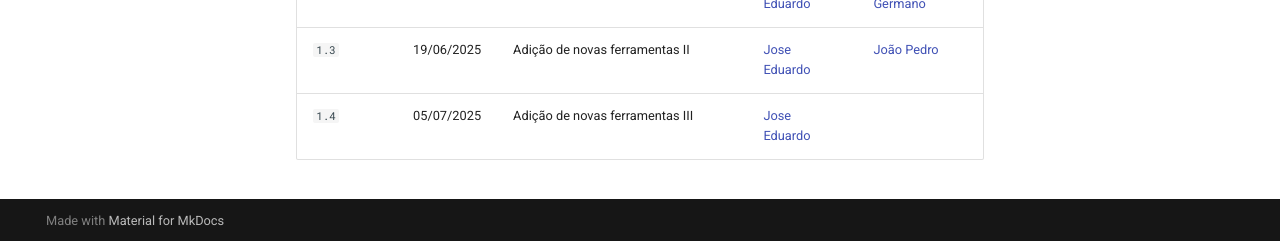
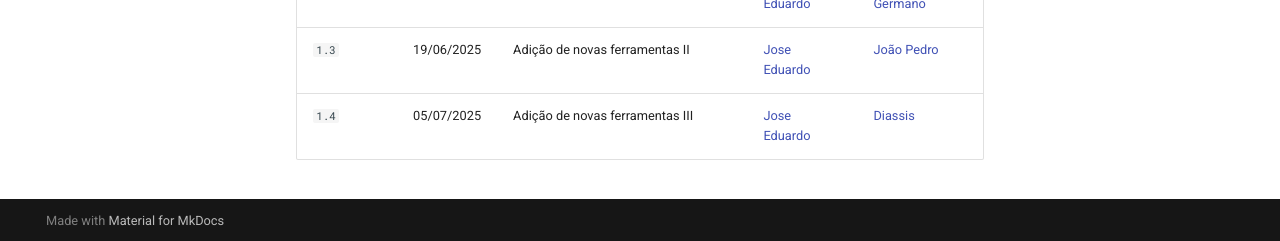
Before and after one commit to Requisitos-de-Software/2025.1-Meu-INSS, an MkDocs documentation site: the page built from docs/planejamento/ferramentas.md, in a window 1280 px wide and 900 px high, scrolled down 2666 px. Shown: the part 656-897 px from the top of the window. Built offline with MkDocs 1.6.1 and Material for MkDocs 9.7.7, drawn with Linux system fonts in a browser that asks for light colours; comment, search, counter and statistics services are not loaded.

Commit message:
update revisor ferramentas

```diff
--- a/docs/planejamento/ferramentas.md
+++ b/docs/planejamento/ferramentas.md
@@ -68,4 +68,4 @@ Versão |   Data  | Descrição | Autor(es) | Revisor(es)
 `1.1` | 13/04/2025 | Adição de ferramentas | [Jose Eduardo](https://github.com/jevprado) | [Thales Germano](https://github.com/thalesgvl) |
 `1.2` | 21/04/2025 | Adição de novas ferramentas | [Jose Eduardo](https://github.com/jevprado) | [Thales Germano](https://github.com/thalesgvl) |
 `1.3` | 19/06/2025 | Adição de novas ferramentas II | [Jose Eduardo](https://github.com/jevprado) | [João Pedro](https://github.com/JpRodrigues2) |
-`1.4` | 05/07/2025 | Adição de novas ferramentas III | [Jose Eduardo](https://github.com/jevprado) |  |
+`1.4` | 05/07/2025 | Adição de novas ferramentas III | [Jose Eduardo](https://github.com/jevprado) | [Diassis](https://github.com/Diaxiz) |
```
